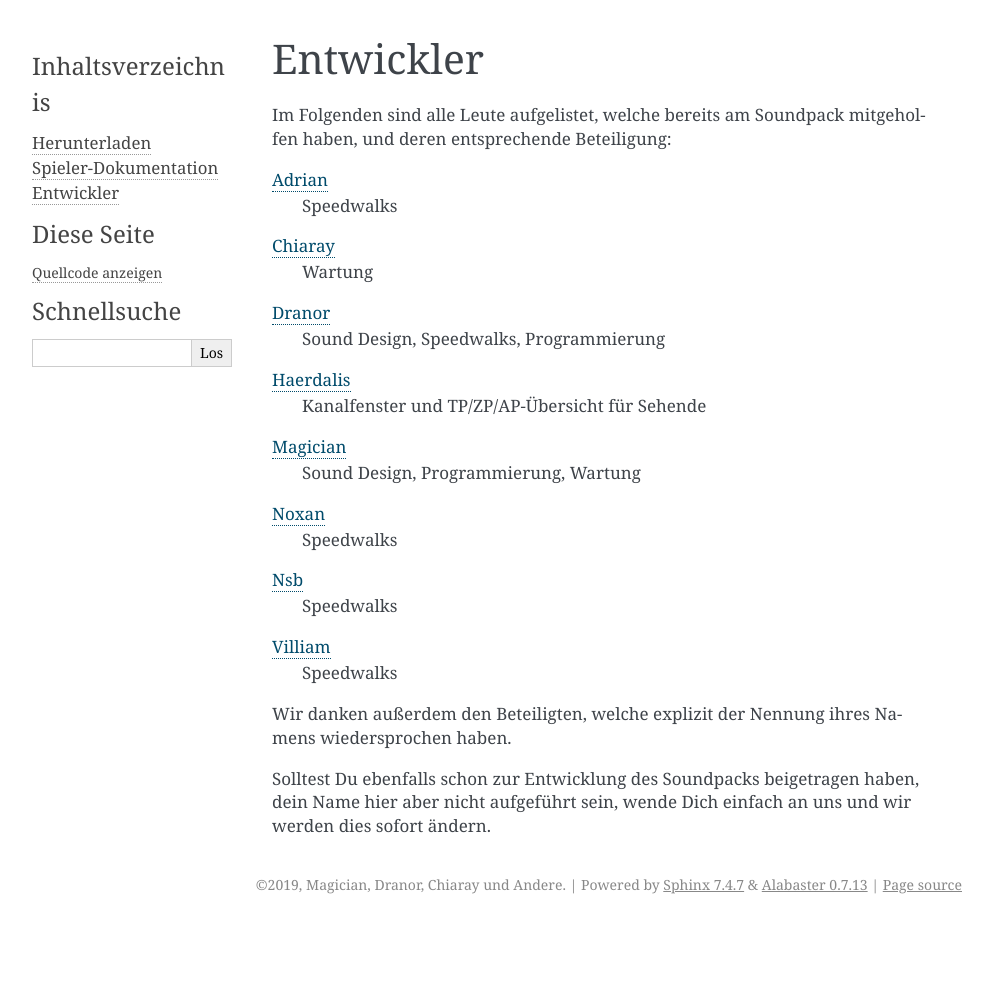
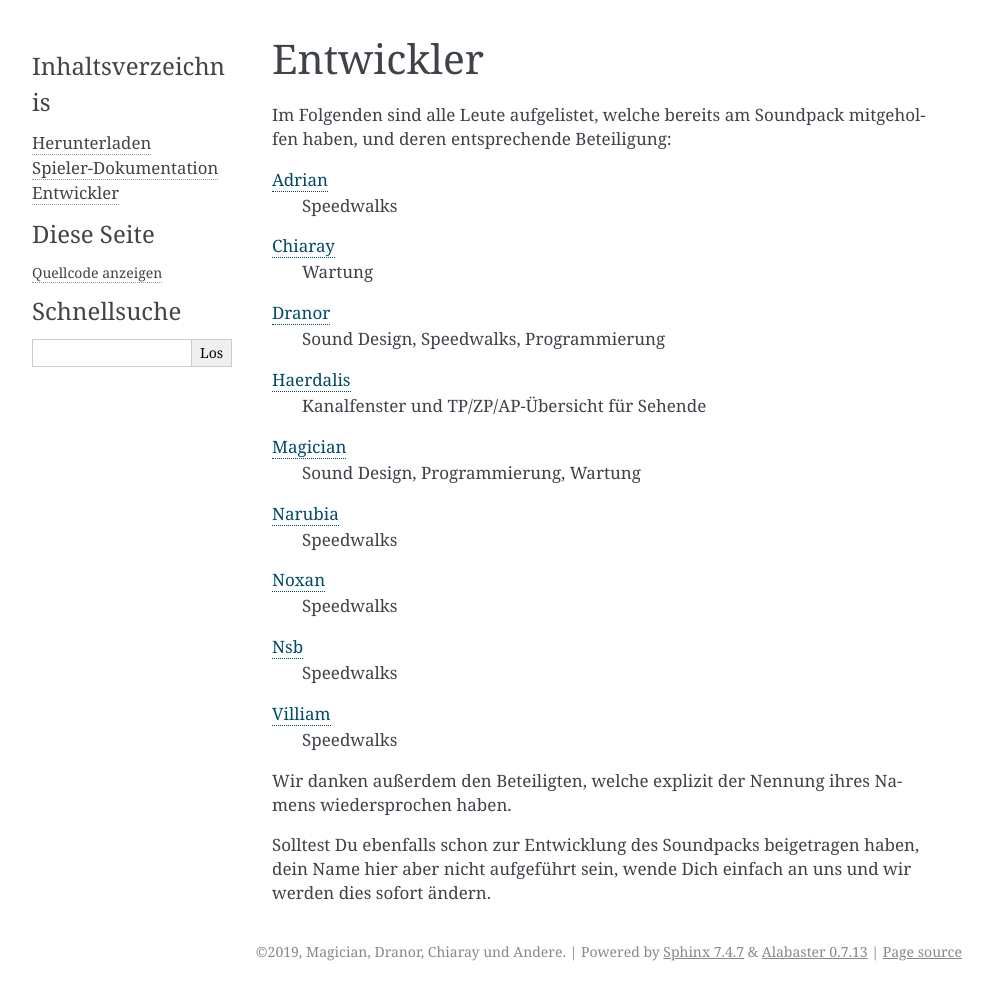
Before and after one commit to Timtam/avalon-documentation, a Sphinx documentation site: the page built from doc/src/contributions.rst, in a window 1280 px wide. Shown: the whole page, without its empty margins (148-1141 px from the left). Built offline with Sphinx 7.4.7, drawn with Linux system fonts in a browser that asks for light colours; before the commit the page ends 924 px from its top, so only the background shows below that.

Commit message:
narubia als contributor ergaenzt

```diff
--- a/doc/src/contributions.rst
+++ b/doc/src/contributions.rst
@@ -13,6 +13,8 @@ Im Folgenden sind alle Leute aufgelistet, welche bereits am Soundpack mitgeholfe
   Kanalfenster und TP/ZP/AP-Übersicht für Sehende
 `Magician <http://avalon.mud.de/finger.php?name=magician>`_
   Sound Design, Programmierung, Wartung
+`Narubia <http://avalon.mud.de/finger.php?name=narubia>`_
+  Speedwalks
 `Noxan <http://avalon.mud.de/finger.php?name=noxan>`_
   Speedwalks
 `Nsb <http://avalon.mud.de/finger.php?name=nsb>`_
```
